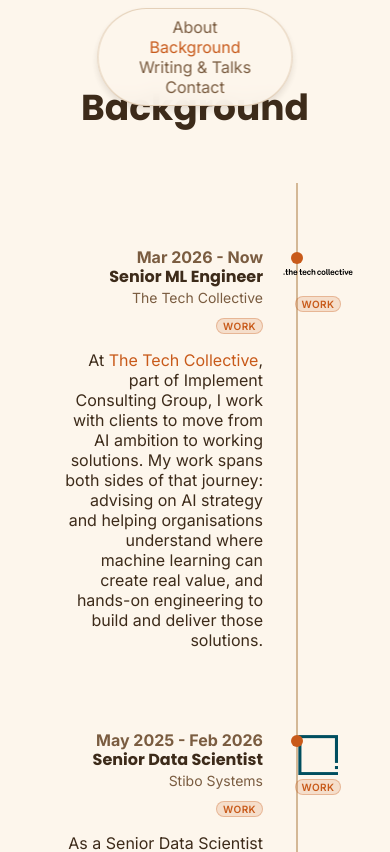
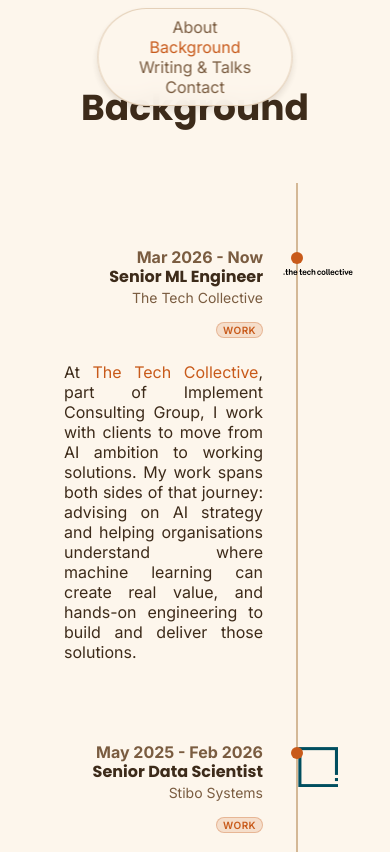
Before and after one commit to simonamtoft/cv-website, a React (Create React App) app: page /background in a window 390 px wide. Shown: the top 852 px of the page. Built offline with nearby package versions, Linux system fonts and the light colour scheme.

Commit message:
fix timeline stuff

```diff
--- a/src/components/Timeline.js
+++ b/src/components/Timeline.js
@@ -134,13 +134,8 @@
                 </div>
               </div>
               <div className="timeline-icon-container">
-                <div className="timeline-icon-wrapper">
-                  <div className="timeline-icon-frame">
-                    <img src={item.icon} alt={org || 'Icon'} className="timeline-icon" loading="lazy" />
-                  </div>
-                  <span className={`timeline-category-badge category-${item.category}`}>
-                    {categoryLabel[item.category]}
-                  </span>
+                <div className="timeline-icon-frame">
+                  <img src={item.icon} alt={org || 'Icon'} className="timeline-icon" loading="lazy" />
                 </div>
               </div>
             </div>
--- a/src/styles/Timeline.css
+++ b/src/styles/Timeline.css
@@ -77,14 +77,6 @@
   object-position: center;
 }
 
-/* Icon wrapper to stack icon + badge */
-.timeline-icon-wrapper {
-  display: flex;
-  flex-direction: column;
-  align-items: center;
-  gap: var(--space-xs);
-}
-
 /* Category badge */
 .timeline-category-badge {
   display: inline-block;
@@ -95,6 +87,8 @@
   letter-spacing: 0.4px;
   text-transform: uppercase;
   white-space: nowrap;
+  margin-top: var(--space-xs);
+  margin-bottom: var(--space-xs);
 }
 
 .category-work {
@@ -182,7 +176,11 @@
 }
 
 .timeline-content {
-  text-align: justify; /* Make text content justify */
+  text-align: justify;
+}
+
+.timeline-item.right .timeline-content {
+  text-align: justify;
 }
 
 /* Clickable timeline items */
@@ -223,6 +221,7 @@
 .timeline-item.right .timeline-date-text-container {
   grid-column: 1; /* Date and text on the left */
   padding-right: var(--space-lg); /* Add padding to the right to create space from central column */
+  text-align: right;
 }
 
 .timeline-item.right .timeline-number {
@@ -355,11 +354,6 @@
     width: 80px;
   }
 
-  .timeline-icon-wrapper {
-    align-items: center;
-    gap: 4px;
-  }
-
   .timeline-category-badge {
     font-size: 10px;
     padding: 1px 6px;
```
